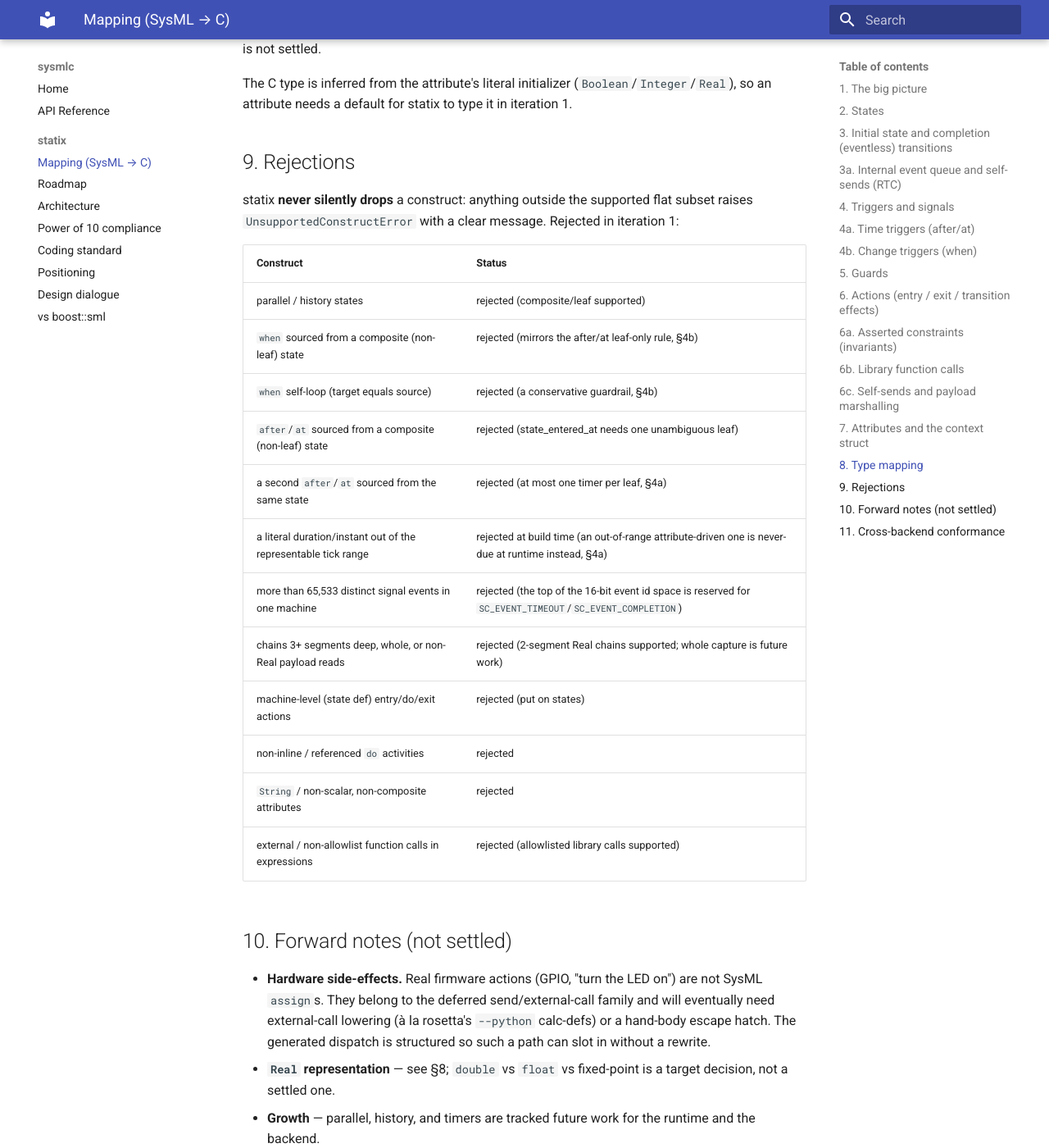
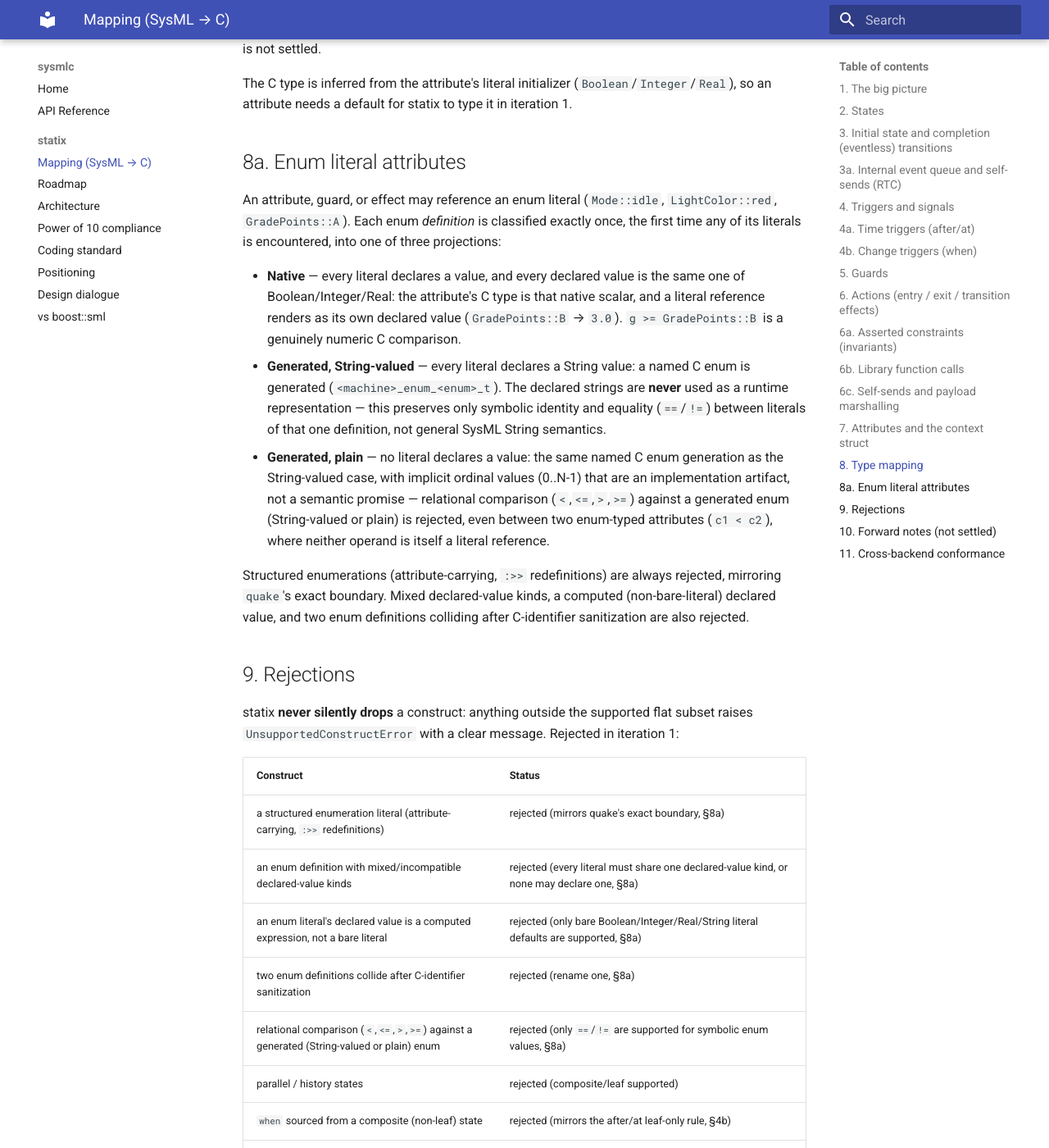
Before and after one commit to glacier-project/sysmlc-core, an MkDocs documentation site: the page built from docs/statix-mapping.md, in a window 1280 px wide and 1400 px high, scrolled down 7609 px. Shown: the whole window at 82% size. Built offline with MkDocs 1.6.1 and Material for MkDocs 9.7.7, drawn with Linux system fonts in a browser that asks for light colours.

Commit message:
docs(statix): document enum literal attributes

```diff
--- a/docs/statix-mapping.md
+++ b/docs/statix-mapping.md
@@ -309,6 +309,36 @@ The C type is inferred from the attribute's literal initializer
 (`Boolean`/`Integer`/`Real`), so an attribute needs a default for statix to type
 it in iteration 1.
 
+## 8a. Enum literal attributes
+
+An attribute, guard, or effect may reference an enum literal
+(`Mode::idle`, `LightColor::red`, `GradePoints::A`). Each enum *definition*
+is classified exactly once, the first time any of its literals is
+encountered, into one of three projections:
+
+- **Native** — every literal declares a value, and every declared value is
+  the same one of Boolean/Integer/Real: the attribute's C type is that
+  native scalar, and a literal reference renders as its own declared value
+  (`GradePoints::B` → `3.0`). `g >= GradePoints::B` is a genuinely numeric
+  C comparison.
+- **Generated, String-valued** — every literal declares a String value: a
+  named C enum is generated (`<machine>_enum_<enum>_t`). The declared
+  strings are **never** used as a runtime representation — this preserves
+  only symbolic identity and equality (`==`/`!=`) between literals of that
+  one definition, not general SysML String semantics.
+- **Generated, plain** — no literal declares a value: the same named C enum
+  generation as the String-valued case, with implicit ordinal values
+  (0..N-1) that are an implementation artifact, not a semantic promise —
+  relational comparison (`<`,`<=`,`>`,`>=`) against a generated enum
+  (String-valued or plain) is rejected, even between two enum-typed
+  attributes (`c1 < c2`), where neither operand is itself a literal
+  reference.
+
+Structured enumerations (attribute-carrying, `:>>` redefinitions) are
+always rejected, mirroring `quake`'s exact boundary. Mixed declared-value
+kinds, a computed (non-bare-literal) declared value, and two enum
+definitions colliding after C-identifier sanitization are also rejected.
+
 ## 9. Rejections
 
 statix **never silently drops** a construct: anything outside the supported flat
@@ -317,6 +347,11 @@ iteration 1:
 
 | Construct                                                      | Status                                                                                                   |
 | -------------------------------------------------------------- | -------------------------------------------------------------------------------------------------------- |
+| a structured enumeration literal (attribute-carrying, `:>>` redefinitions) | rejected (mirrors quake's exact boundary, §8a) |
+| an enum definition with mixed/incompatible declared-value kinds | rejected (every literal must share one declared-value kind, or none may declare one, §8a) |
+| an enum literal's declared value is a computed expression, not a bare literal | rejected (only bare Boolean/Integer/Real/String literal defaults are supported, §8a) |
+| two enum definitions collide after C-identifier sanitization | rejected (rename one, §8a) |
+| relational comparison (`<`,`<=`,`>`,`>=`) against a generated (String-valued or plain) enum | rejected (only `==`/`!=` are supported for symbolic enum values, §8a) |
 | parallel / history states                                      | rejected (composite/leaf supported)                                                                      |
 | `when` sourced from a composite (non-leaf) state               | rejected (mirrors the after/at leaf-only rule, §4b)                                                      |
 | `when` self-loop (target equals source)                        | rejected (a conservative guardrail, §4b)                                                                 |
```
Also changed, not shown: docs/statix/roadmap.md (+11 -0 lines).
